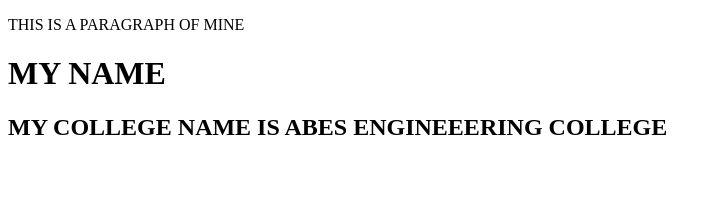
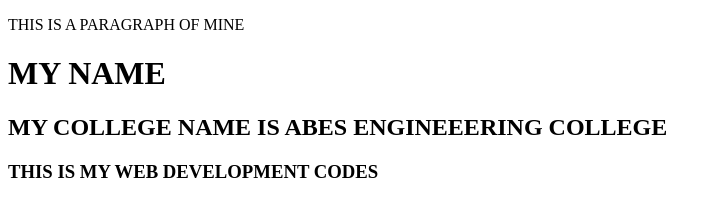
Before and after one commit to AshwiniTiwari996/25VA151, a plain HTML site: page thirdpage.html in a window 1280 px wide. Shown: the whole page, without its empty margins (0-721 px from the left). Drawn offline with Linux system fonts and the light colour scheme.

Commit message:
third commit

```diff
--- a/thirdpage.html
+++ b/thirdpage.html
@@ -9,5 +9,6 @@
     <p>THIS IS A PARAGRAPH OF MINE</p>
     <h1>MY NAME</h1>
     <h2>MY COLLEGE NAME IS ABES ENGINEEERING COLLEGE</h2>
+    <h3> THIS IS MY WEB DEVELOPMENT CODES</h3>
 </body>
 </html>
```
